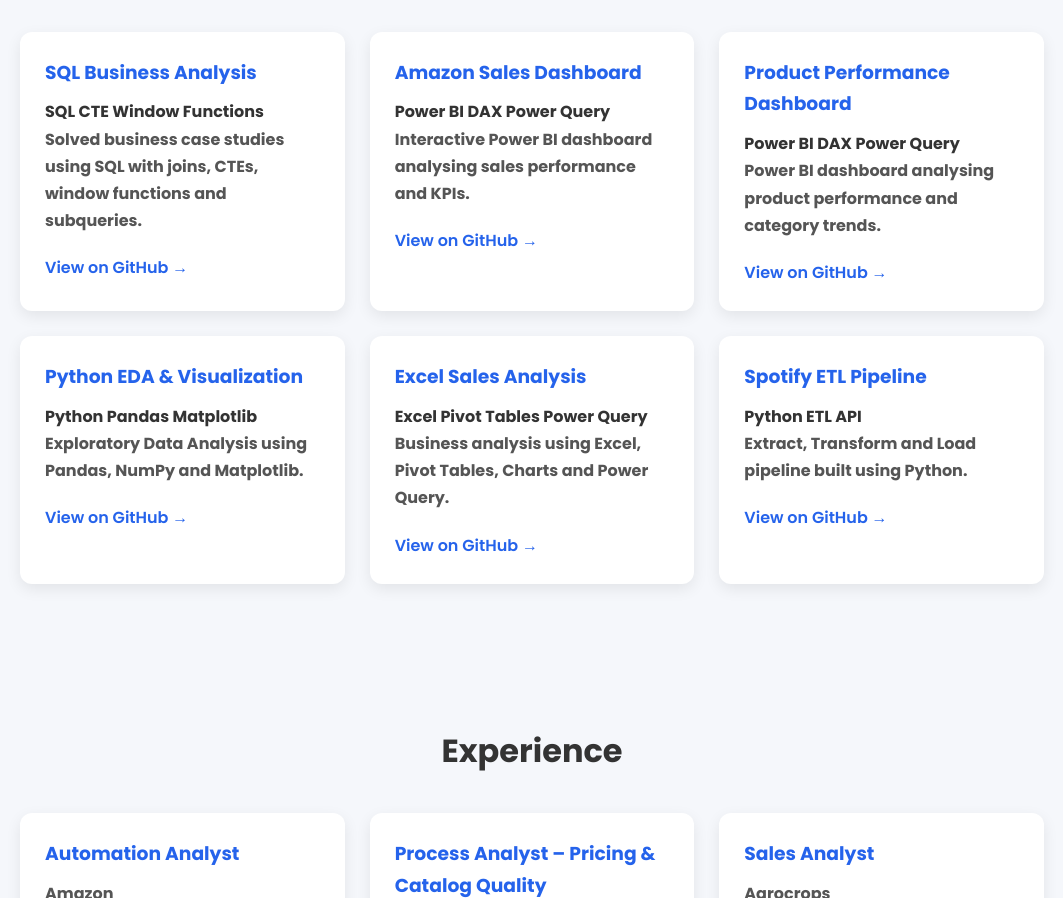
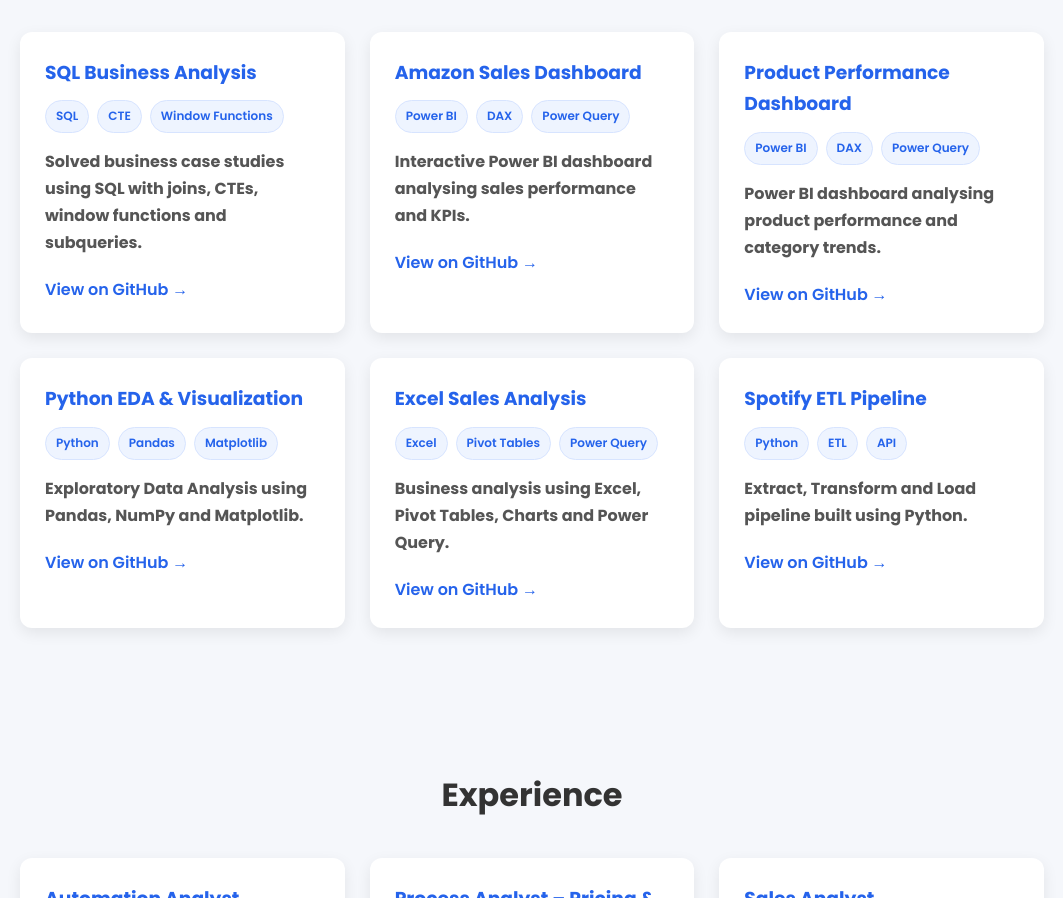
Before and after one commit to thilakcbose/Portfolio, a plain HTML site: page index.html in a window 1280 px wide. Shown: the part 1386-2284 px from the top of the page, without its empty margins (108-1171 px from the left). Drawn offline with Linux system fonts and the light colour scheme.

Commit message:
Update style.css

```diff
--- a/Assets/css/style.css
+++ b/Assets/css/style.css
@@ -163,7 +163,6 @@
 /* ==========================
    SKILLS BADGES
 ========================== */
-
 .skills{
     display:flex;
     justify-content:center;
@@ -180,6 +179,22 @@
     font-weight:600;
     font-size:15px;
     box-shadow:0 4px 10px rgba(37,99,235,.2);
+}
+.tech-stack{
+    display:flex;
+    flex-wrap:wrap;
+    gap:8px;
+    margin:12px 0 15px;
+}
+
+.tech-stack span{
+    background:#eef4ff;
+    color:#2563eb;
+    border:1px solid #d7e4ff;
+    padding:5px 10px;
+    border-radius:20px;
+    font-size:12px;
+    font-weight:600;
 }
 
 /* ==========================
```
